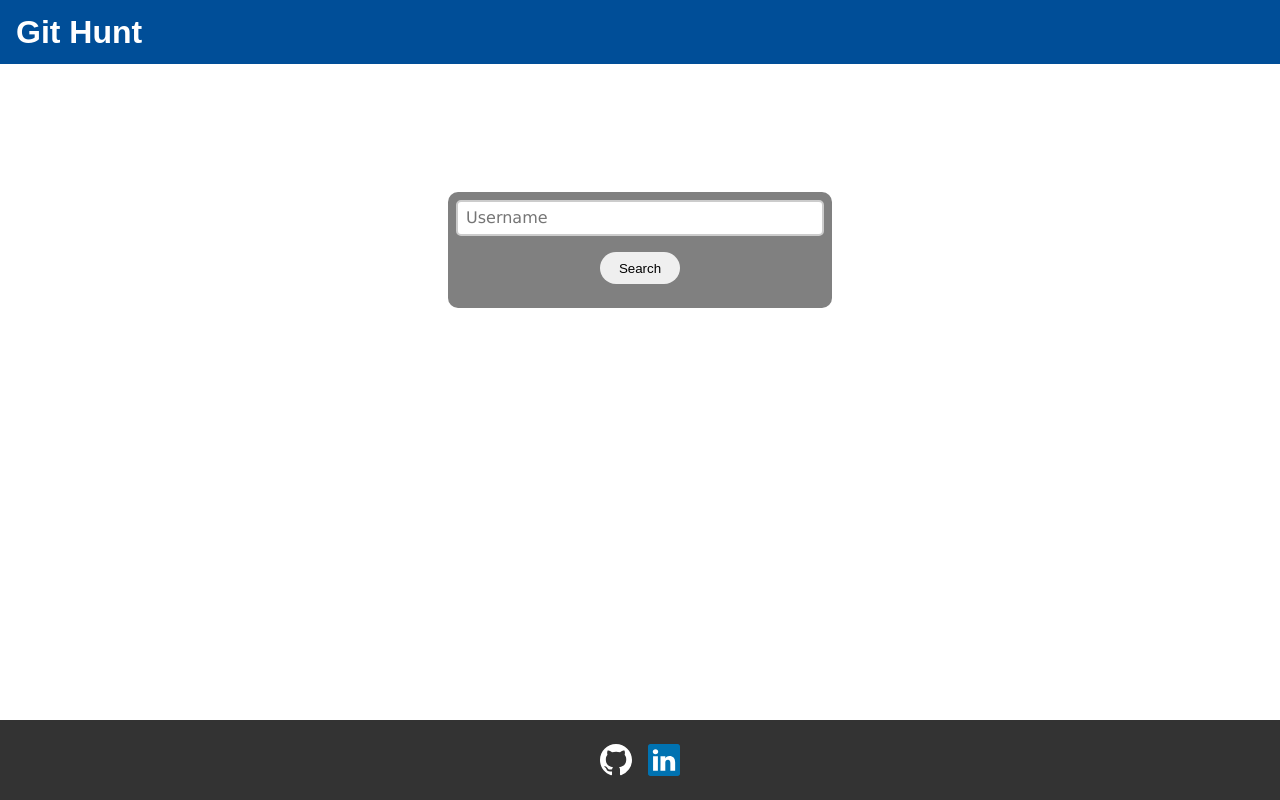
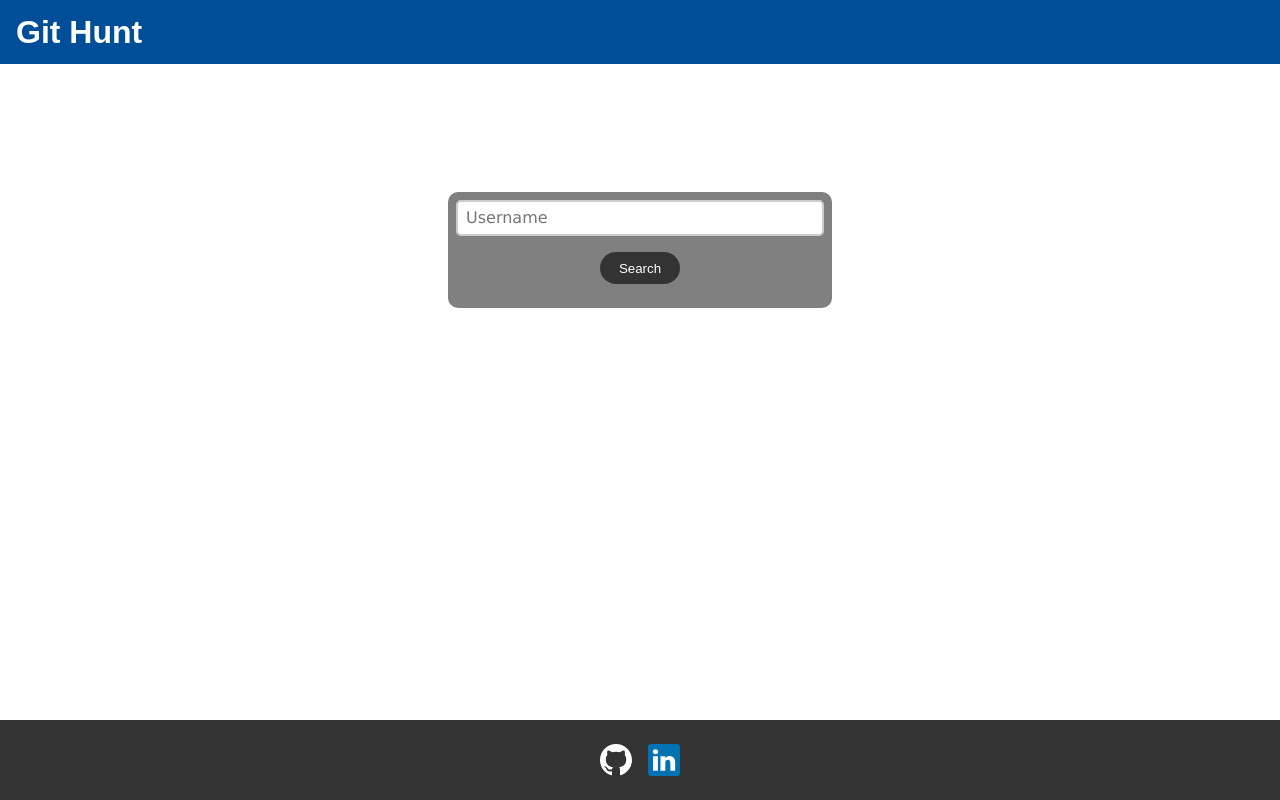
Before and after one commit to Nich0las2004/git-hunt, a React (Create React App) app: page / in a window 1280 px wide. Built offline with nearby package versions, Linux system fonts and the light colour scheme.

Commit message:
The search button is styled

```diff
--- a/src/templates/Input/Input.module.css
+++ b/src/templates/Input/Input.module.css
@@ -39,12 +39,19 @@
   cursor: pointer;
   border: none;
   transform: scale(1);
-  transition-duration: 0.2s;
+  /* transition-duration: 0.2s; */
   font-family: Arial, Helvetica, sans-serif;
+  /* new code */
+  background-color: #333; /* Dark grey background */
+  color: #fff;
+  transition: background-color 0.2s, transform 0.2s;
 }
 
 .searchButton:hover,
 .searchButton:focus,
 .searchButton:active {
   transform: scale(1.1);
+  background-color: #fff;
+  color: #333;
+  font-weight: 600;
 }
```
